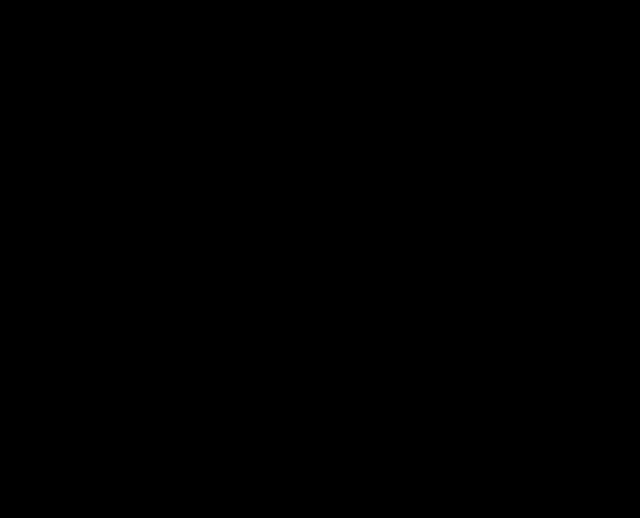
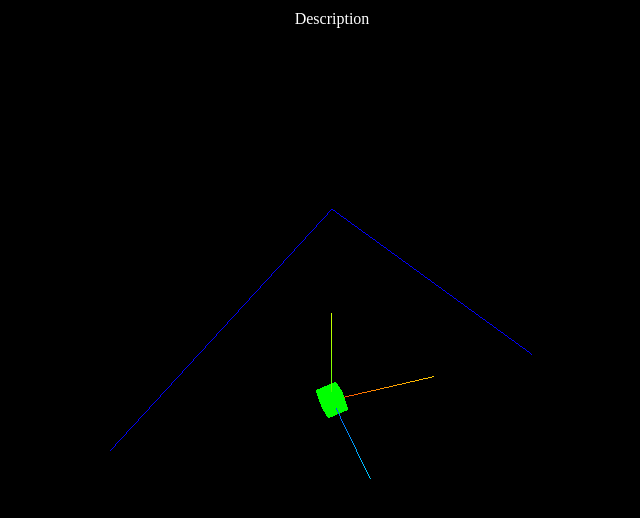
Before and after one commit to RohanRaghav/Three.js, a website with bundled scripts: page src/index.html in a window 1280 px wide. Shown: the whole page, without its empty margins (308-948 px from the left). Built offline with nearby package versions, Linux system fonts and the light colour scheme; files whose address does not match are found by name.

Commit message:
first commit

```diff
--- a/src/index.html
+++ b/src/index.html
@@ -8,6 +8,7 @@
 		</style>
 	</head>
 	<body>
+		<div id="info" style="position: absolute; top: 10px; width: 100%; text-align: center; z-index: 100; display: block;color:white;">Description</div>
 		<script type="module" src="./js/main.js"></script>
 	</body>
 </html>
--- a/src/js/main.js
+++ b/src/js/main.js
@@ -1,35 +1,80 @@
 import * as THREE from 'three';
 import { OrbitControls } from 'three/examples/jsm/controls/OrbitControls.js';
+import WebGL from 'three/examples/jsm/capabilities/WebGL.js';
+import { GLTFLoader } from 'three/examples/jsm/loaders/GLTFLoader.js';
 
+// Check WebGL2 availability
+if (WebGL.isWebGL2Available()) {
+    // Create renderer and set size
     const renderer = new THREE.WebGLRenderer();
     renderer.setSize(window.innerWidth, window.innerHeight);
     document.body.appendChild(renderer.domElement);
 
+    // Create scene
     const scene = new THREE.Scene();
 
+    // Create camera
     const camera = new THREE.PerspectiveCamera(
         45,
         window.innerWidth / window.innerHeight,
         0.1,
         1000
     );
+    camera.position.set(-10, 30, 30);
 
+    // Create orbit controls
     const orbit = new OrbitControls(camera, renderer.domElement);
 
+    // Add axes helper to the scene
     const axesHelper = new THREE.AxesHelper(5);
     scene.add(axesHelper);
 
+    // Create and add a box to the scene
     const boxGeometry = new THREE.BoxGeometry();
     const boxMaterial = new THREE.MeshBasicMaterial({ color: 0x00FF00 });
     const box = new THREE.Mesh(boxGeometry, boxMaterial);
     scene.add(box);
 
-camera.position.set(-10, 30, 30);
+    // Create and add a line to the scene
+    const material = new THREE.LineBasicMaterial({ color: 0x0000ff });
+    const points = [
+        new THREE.Vector3(-10, 0, 0),
+        new THREE.Vector3(0, 10, 0),
+        new THREE.Vector3(10, 0, 0)
+    ];
+    const geometry = new THREE.BufferGeometry().setFromPoints(points);
+    const line = new THREE.Line(geometry, material);
+    scene.add(line);
 
+    // Load GLTF model
+    const loader = new GLTFLoader();
+    loader.load('path/to/model.glb', function (gltf) {
+        const model = gltf.scene;
+
+        // Position the model
+        model.position.set(0, 0, 0); // Set x, y, z coordinates
+        model.scale.set(1, 1, 1); // Optionally set scale
+        model.rotation.set(0, 0, 0); // Optionally set rotation
+
+        // Add model to the scene
+        scene.add(model);
+    }, undefined, function (error) {
+        console.error(error);
+    });
+
+    // Animation loop
     function animate() {
         box.rotation.x += 0.01;
         box.rotation.y += 0.01;
+        orbit.update();
         renderer.render(scene, camera);
     }
 
+    // Set the animation loop
     renderer.setAnimationLoop(animate);
+
+} else {
+    // WebGL2 is not available, display a warning message
+    const warning = WebGL.getWebGL2ErrorMessage();
+    document.body.appendChild(warning);
+}
```
Also changed, not shown: dist/index.html (added), 2 other files. Lines whose indentation alone changed are shown as unchanged.
